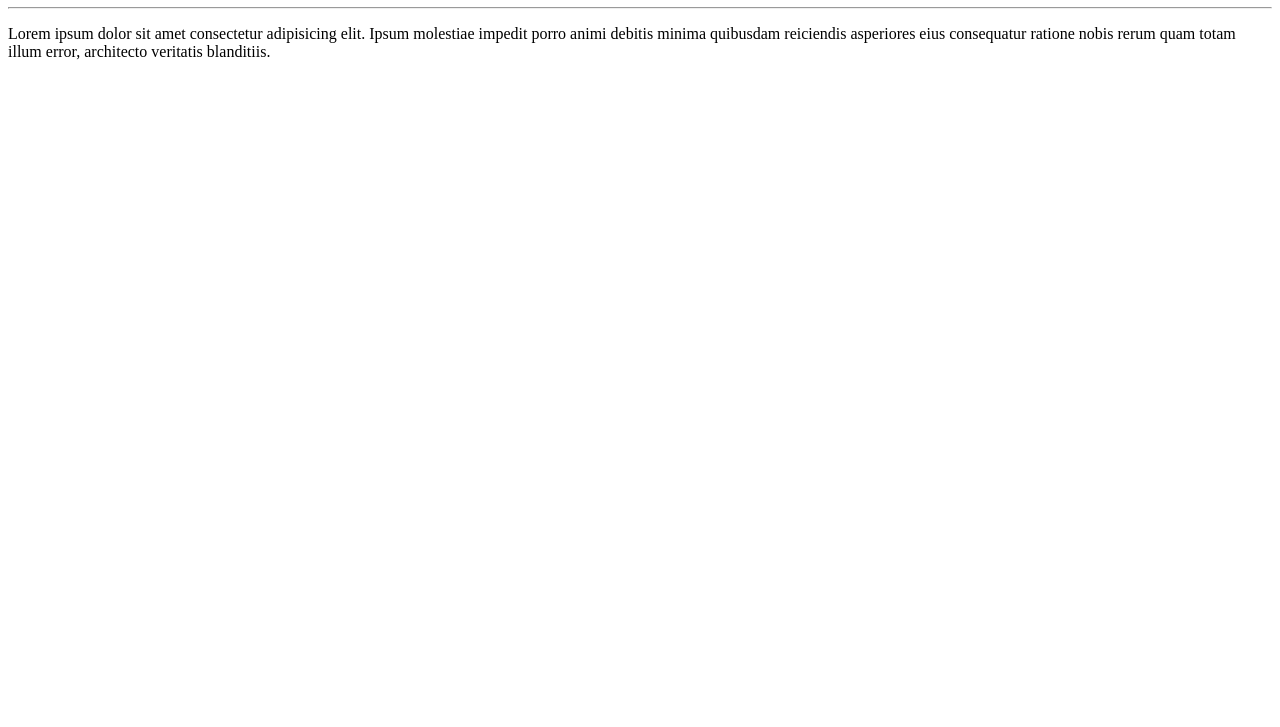
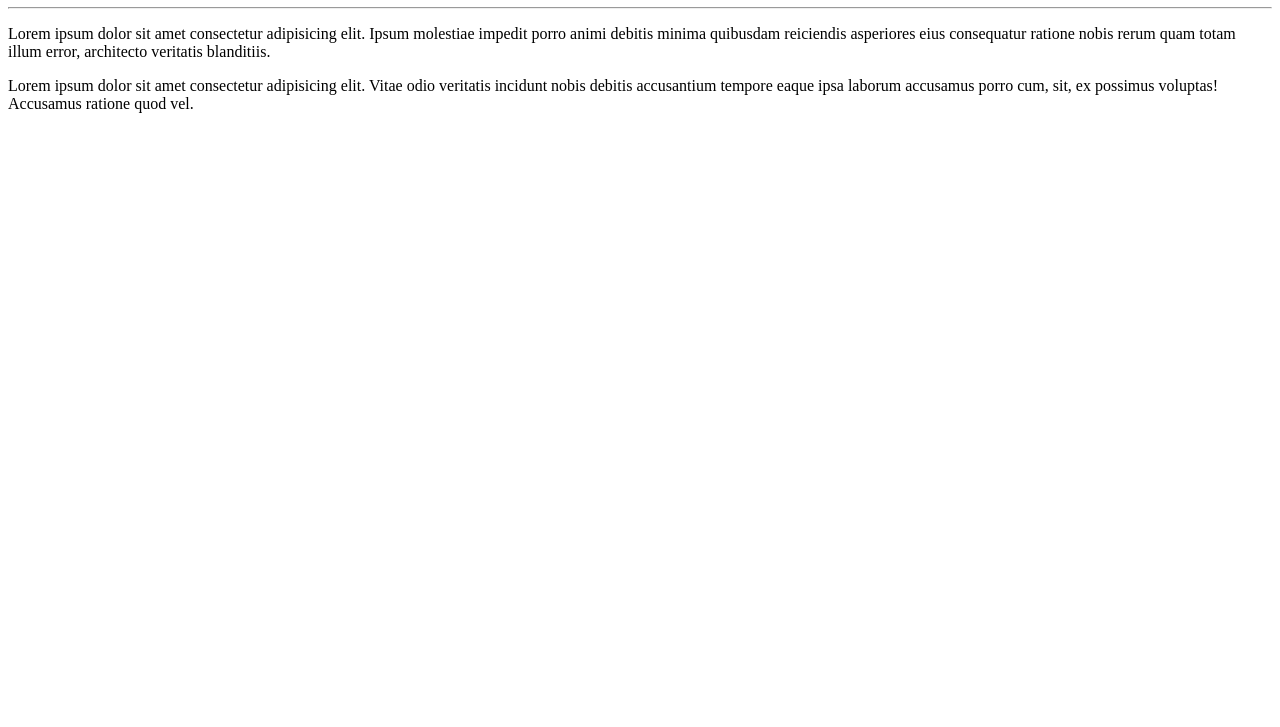
Before and after one commit to lusk1nh4zz/ola-mundo, a plain HTML site: page site-exemplo/index.html in a window 1280 px wide. Shown: the part 73-800 px from the top of the page. Drawn offline with Linux system fonts and the light colour scheme.

Commit message:
Adicionei outro parágrafo a esse arquivo

```diff
--- a/site-exemplo/index.html
+++ b/site-exemplo/index.html
@@ -9,5 +9,6 @@
     <h1>Olá, Mundo!</h1>
     <hr>
     <p>Lorem ipsum dolor sit amet consectetur adipisicing elit. Ipsum molestiae impedit porro animi debitis minima quibusdam reiciendis asperiores eius consequatur ratione nobis rerum quam totam illum error, architecto veritatis blanditiis.</p>
+    <p>Lorem ipsum dolor sit amet consectetur adipisicing elit. Vitae odio veritatis incidunt nobis debitis accusantium tempore eaque ipsa laborum accusamus porro cum, sit, ex possimus voluptas! Accusamus ratione quod vel.</p>
 </body>
 </html>
```
